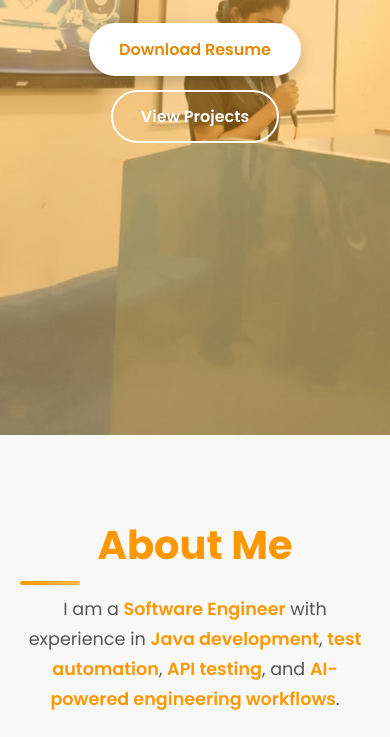
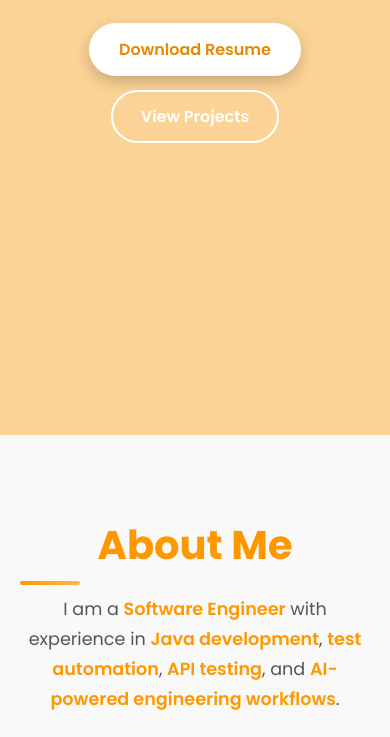
Before and after one commit to mehakbanu24/My_Portfolio, a plain HTML site: page index.html in a window 390 px wide. Shown: the part 409-1146 px from the top of the page. Drawn offline with nearby package versions, Linux system fonts and the light colour scheme.

Commit message:
Restore and enhance styles in styles.css
Restored general styles, navbar, hero section, about section, skills, timeline, projects, footer, responsive design, and added new styles for hero buttons, experience lists, and contact links.

```diff
--- a/styles.css
+++ b/styles.css
@@ -64,7 +64,7 @@ header.navbar {
 .hero {
     position: relative;
     height: 100vh; /* full screen */
-    background: url('./assets/images/mbg2.jpeg') center center / cover no-repeat;
+   /* background: url('./assets/images/mbg2.jpeg') center center / cover no-repeat; */
     display: flex;
     justify-content: center;
     align-items: center;
```
